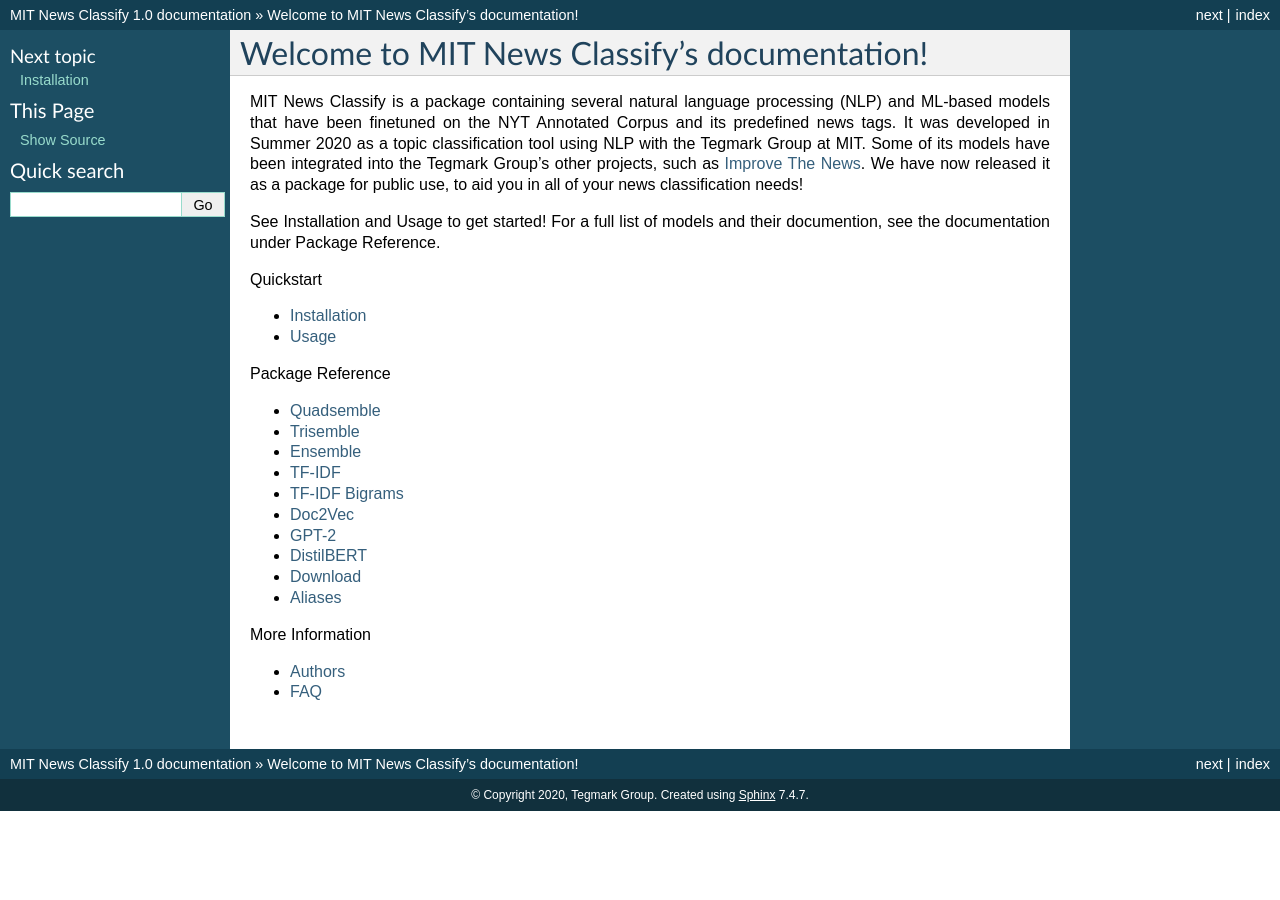
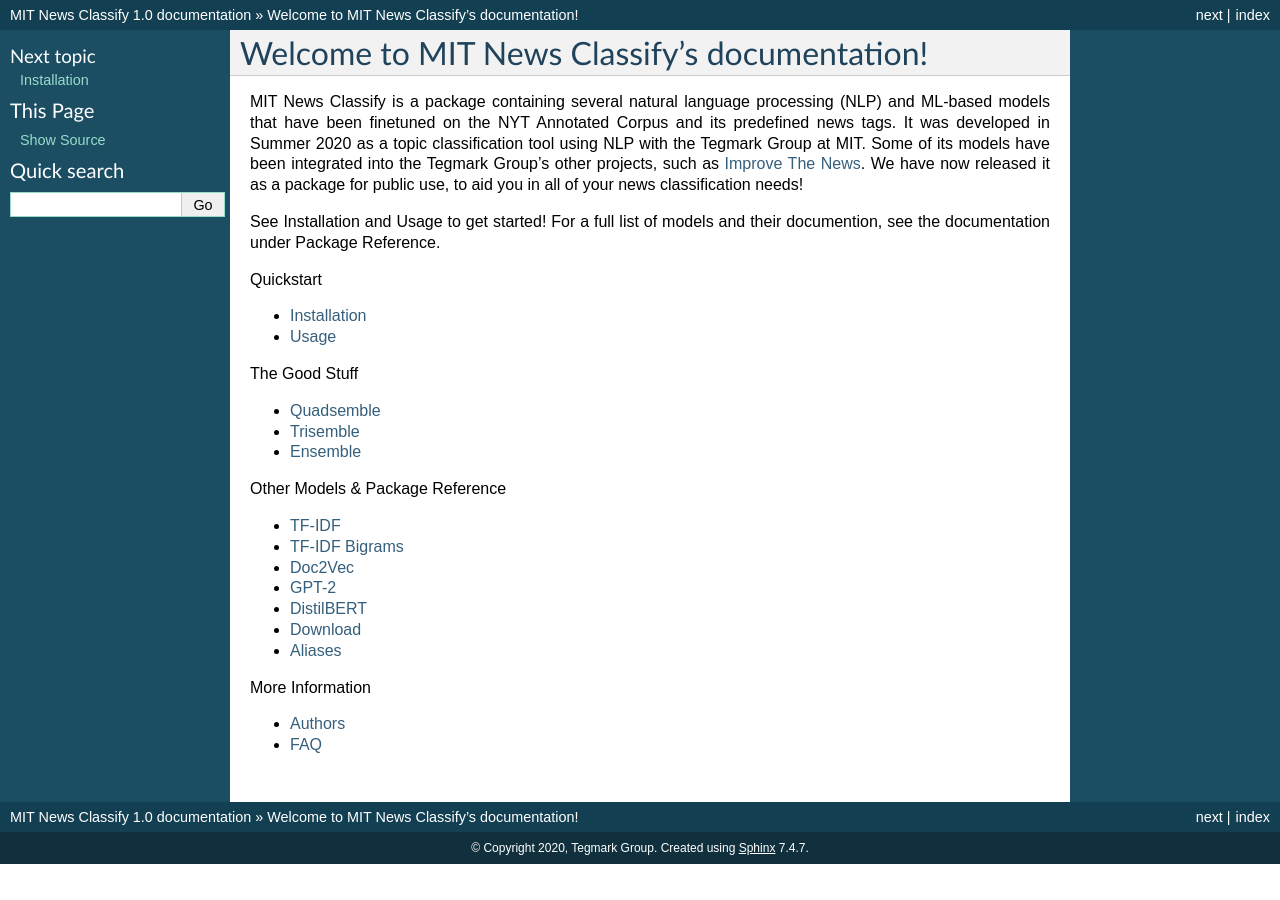
Before and after one commit to jamiefu/news-classify, a Sphinx documentation site: the page built from docs/index.rst, in a window 1280 px wide. Built offline with Sphinx 7.4.7, drawn with Linux system fonts in a browser that asks for light colours.

Commit message:
even more exciting

```diff
--- a/docs/index.rst
+++ b/docs/index.rst
@@ -25,11 +25,15 @@
 
 .. toctree::
    :maxdepth: 1
-   :caption: Package Reference
+   :caption: The Good Stuff
 
    models/quadsemble
    models/trisemble
    models/ensemble
+
+.. toctree::
+   :maxdepth: 1
+   :caption: Other Models & Package Reference
 
    models/tf-idf
    models/tf-idf_bi
```
